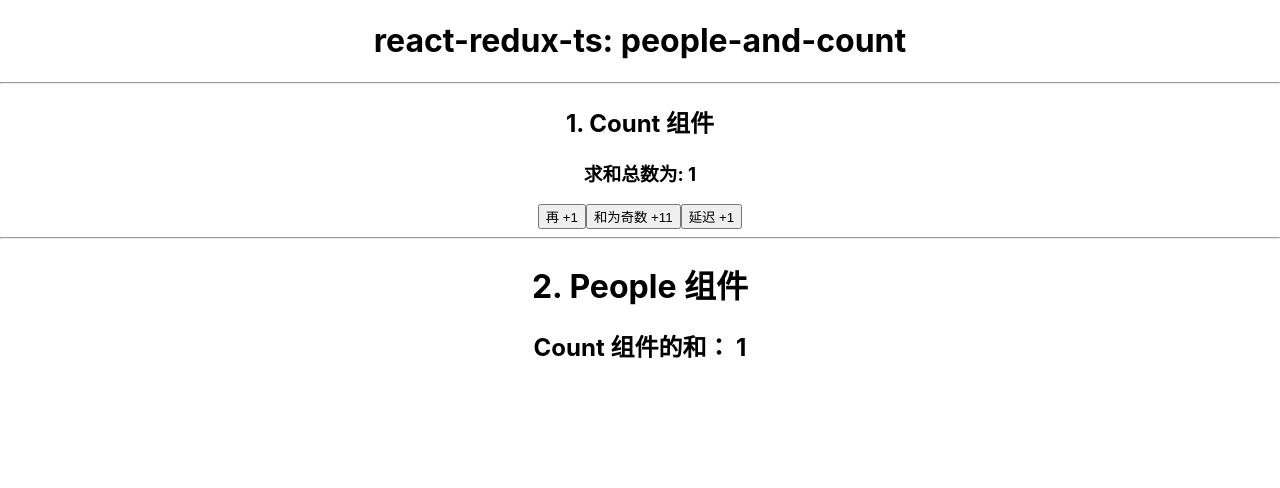
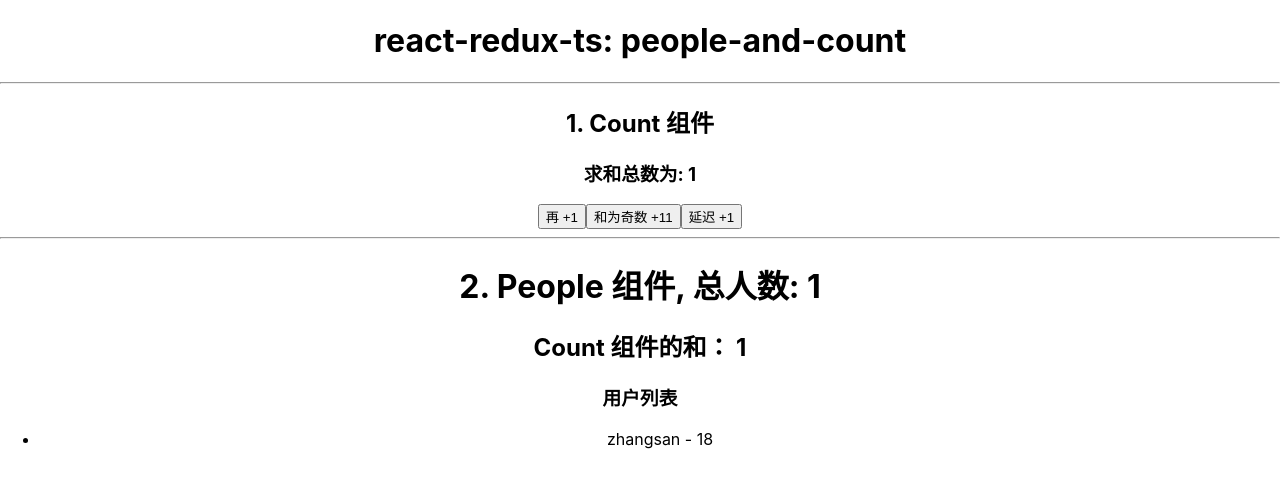
Before and after one commit to tangx/react_scaffolding_ts, a React (Create React App) app: page / in a window 1280 px wide. Shown: the top 488 px of the page. Built offline with nearby package versions, Linux system fonts and the light colour scheme.

Commit message:
2.2 people 获取 redux 数据

```diff
--- a/src/components/People/index.tsx
+++ b/src/components/People/index.tsx
@@ -1,18 +1,33 @@
 import React from 'react'
 import { connect } from 'react-redux'
+import { rootStateType } from '../../redux/store'
+
 import { ICount } from '../../redux/reducers/count'
-import { rootStateType } from '../../redux/store'
+import { IPeopleState, IPerson } from '../../redux/reducers/people'
 
 
 interface PeopleProps {
   count: ICount,
+  people: IPeopleState,
 }
 
 function People(props: PeopleProps) {
   return (
     <div>
-      <h1>2. People 组件</h1>
+      <h1>2. People 组件, 总人数: {props.people.length}</h1>
       <h2>Count 组件的和： {props.count} </h2>
+      <h3>用户列表</h3>
+
+      <ul>
+        {
+          props.people.map(
+            (p: IPerson) => {
+              return <li key={p.id}>{p.name} - {p.age}</li>
+            }
+          )
+        }
+      </ul>
+
     </div>
   )
 }
@@ -21,6 +36,7 @@
 const stateProps = (state: rootStateType) => {
   return {
     count: state.count,
+    people: state.people,
   }
 }
 
--- /dev/null
+++ b/src/redux/actions/people.ts
@@ -0,0 +1,4 @@
+
+export enum EnumPeopleActionType {
+  ADD_USER
+}
--- a/src/redux/reducers/index.ts
+++ b/src/redux/reducers/index.ts
@@ -1,11 +1,14 @@
 
 import { combineReducers } from 'redux'
 
+
 import count from './count'
+import people from './people'
 
 const reducers = combineReducers(
   {
     count,
+    people,
   }
 )
 
--- /dev/null
+++ b/src/redux/reducers/people.ts
@@ -0,0 +1,32 @@
+import { EnumPeopleActionType } from '../actions/people'
+
+export interface IPerson {
+  id: string,
+  name: string,
+  age: number,
+}
+
+export type IPeopleState = IPerson[]
+
+const initState: IPeopleState = [
+  {
+    id: "user111",
+    name: "zhangsan",
+    age: 18,
+  }
+]
+
+
+interface IPeopleAction {
+  type: EnumPeopleActionType,
+  data: IPerson,
+}
+
+export default function people(preState: IPeopleState = initState, action: IPeopleAction) {
+  switch (action.type) {
+    case EnumPeopleActionType.ADD_USER:
+      return [action.data, ...preState]
+    default:
+      return preState
+  }
+}
```
